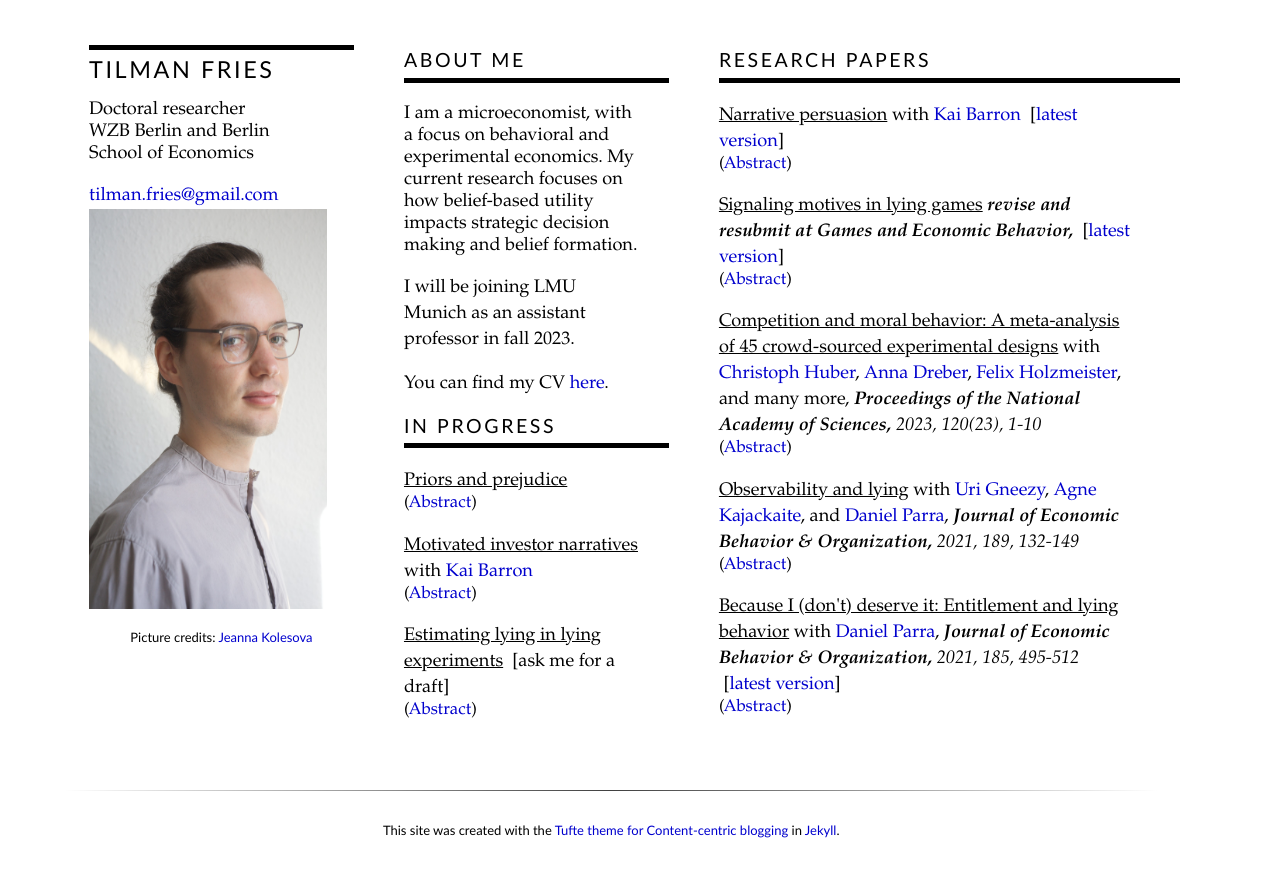
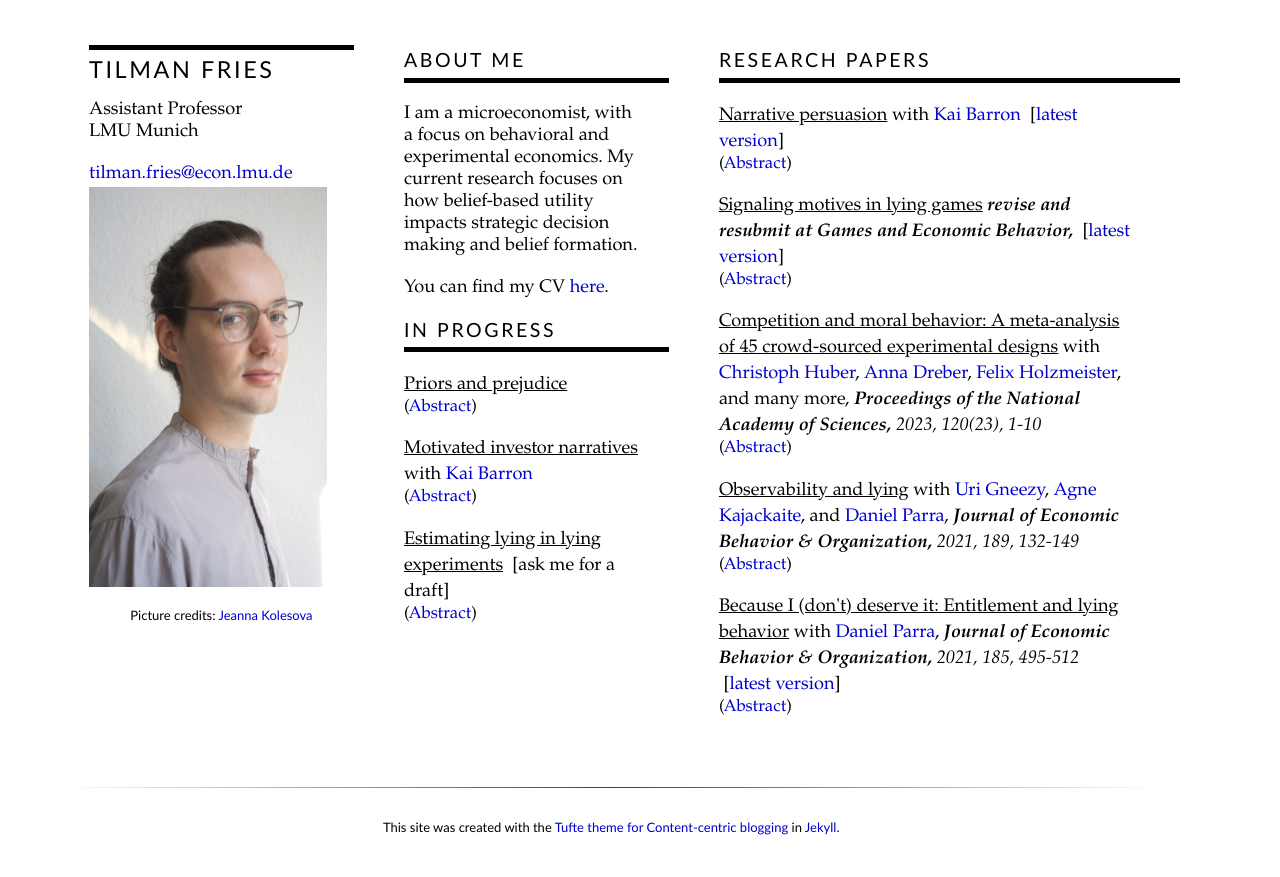
Before and after one commit to tilmanfries/tilmanfries.github.io, a Jekyll site: the page built from index.md, in a window 1280 px wide. Shown: the top 877 px of the page. Built offline with Jekyll 4.4.1, drawn with Linux system fonts in a browser that asks for light colours.

Commit message:
upd affiliation

```diff
--- a/_layouts/personal.html
+++ b/_layouts/personal.html
@@ -10,7 +10,7 @@
   <p class="extra_space"><a href=mailto:{{ page.email }}>{{ page.email }}</a>
   </p>
   <p>
-    <img src="{{site.baseurl}}/assets/img/profile_pic.jpg" alt="CH" height="400" width="266">
+    <img src="{{site.baseurl}}/assets/img/profile_pic.jpg" alt="CH" height="400">
     <div class="credits">
     Picture credits: <a target="_blank" rel="noopener noreferrer"href="https://jeannakolesova.com/">Jeanna Kolesova</a>
     </div>
@@ -23,7 +23,6 @@
    <h1 class="content-listing-sub-header sans bottom_border"> About me </h1>
    <p class="extra_space"> {{ content }} </p>
 
-   <p class="extra_space"> I will be joining LMU Munich as an assistant professor in fall 2023.</p>
    <p class="extra_space"> You can find my CV <a target="_blank" rel="noopener noreferrer" href=/assets/pdf/FriesCV.pdf>here</a>. </p>
 
      <h1 class="content-listing-sub-header sans bottom_border"> In Progress </h1>
--- a/index.md
+++ b/index.md
@@ -2,9 +2,9 @@
 layout: personal
 title: Tilman Fries
 my_name: Tilman Fries
-position: Doctoral researcher
-institution: WZB Berlin and Berlin School of Economics
-email: tilman.fries@gmail.com
+position: Assistant Professor
+institution: LMU Munich
+email: tilman.fries@econ.lmu.de
 projects:
   - name: Narrative persuasion
     collab: <a target="_blank" rel="noopener noreferrer"  href=https://sites.google.com/site/kaibarron/>Kai Barron</a>
```
Also changed, not shown: 1 other file.
